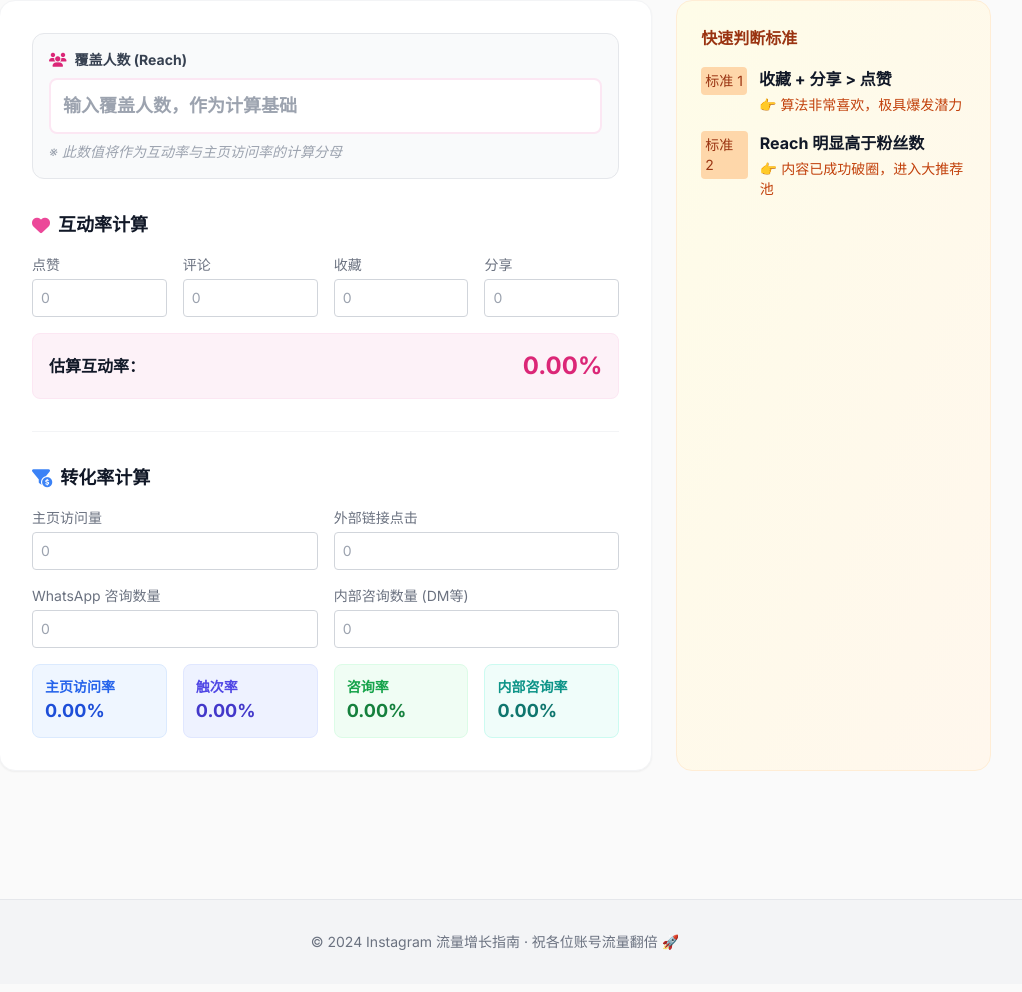
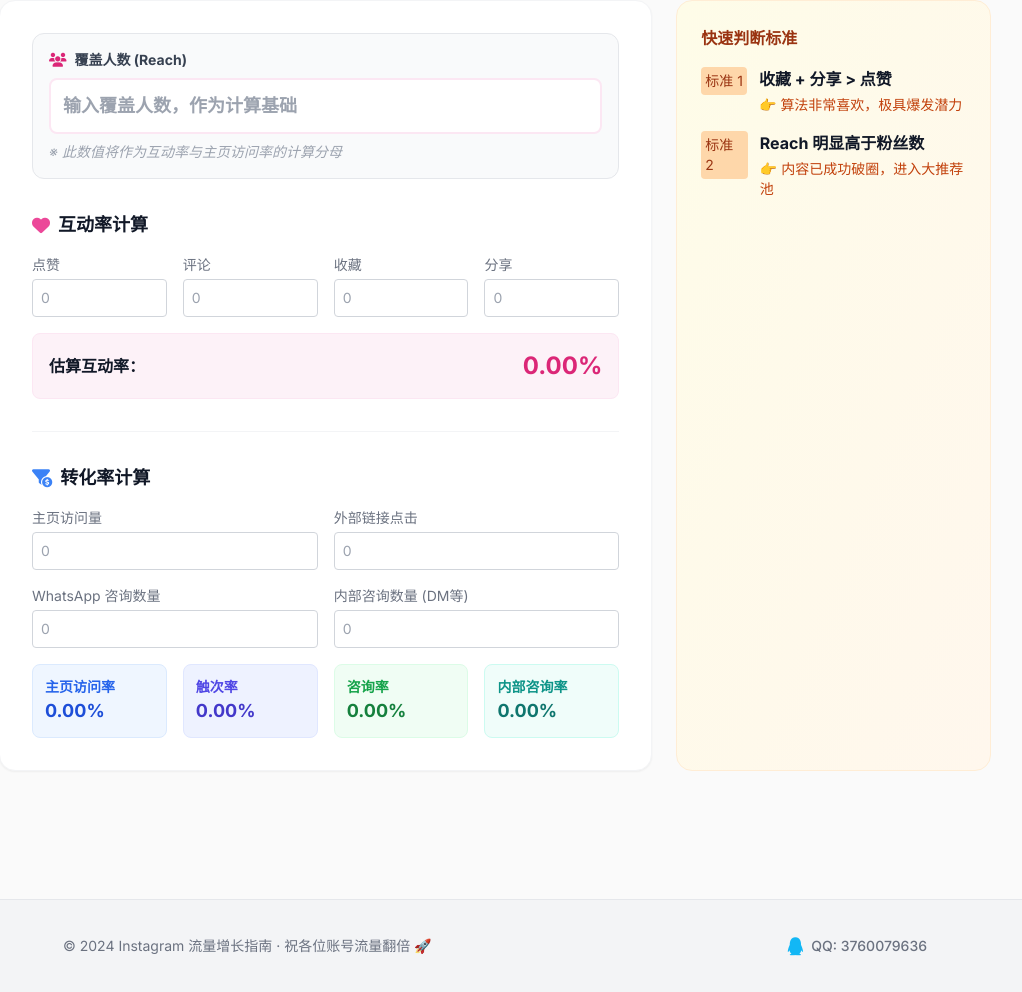
Before and after one commit to kakawebai/Order-Confirmation, a plain HTML site: page Instagram-流量全解析.html in a window 1280 px wide. Shown: the part 7219-8211 px from the top of the page, without its empty margins (145-1167 px from the left). Drawn offline with nearby package versions, Linux system fonts and the light colour scheme.

Commit message:
Add files via upload

```diff
--- a/Instagram-流量全解析.html
+++ b/Instagram-流量全解析.html
@@ -994,8 +994,11 @@
     </main>
 
     <footer class="bg-gray-100 py-8 border-t border-gray-200">
-        <div class="max-w-4xl mx-auto text-center px-4">
-            <p class="text-gray-500 text-sm">© 2024 Instagram 流量增长指南 · 祝各位账号流量翻倍 🚀</p>
+        <div class="max-w-4xl mx-auto flex flex-col md:flex-row justify-between items-center px-4 text-gray-500 text-sm">
+            <p>© 2024 Instagram 流量增长指南 · 祝各位账号流量翻倍 🚀</p>
+            <p class="mt-2 md:mt-0 font-medium flex items-center">
+                <i class="fab fa-qq text-[#12B7F5] text-lg mr-2"></i> QQ: 3760079636
+            </p>
         </div>
     </footer>
 
```
